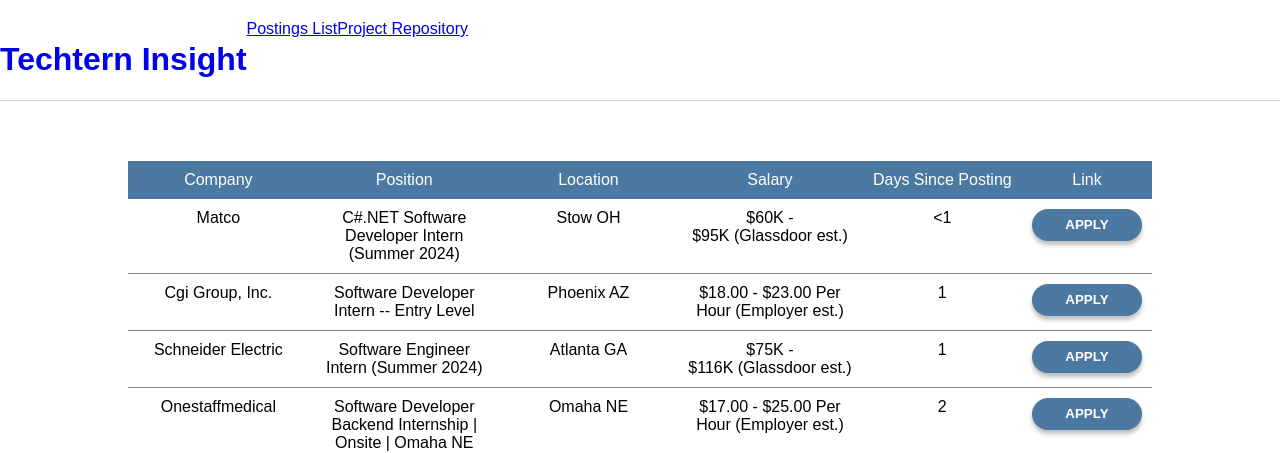
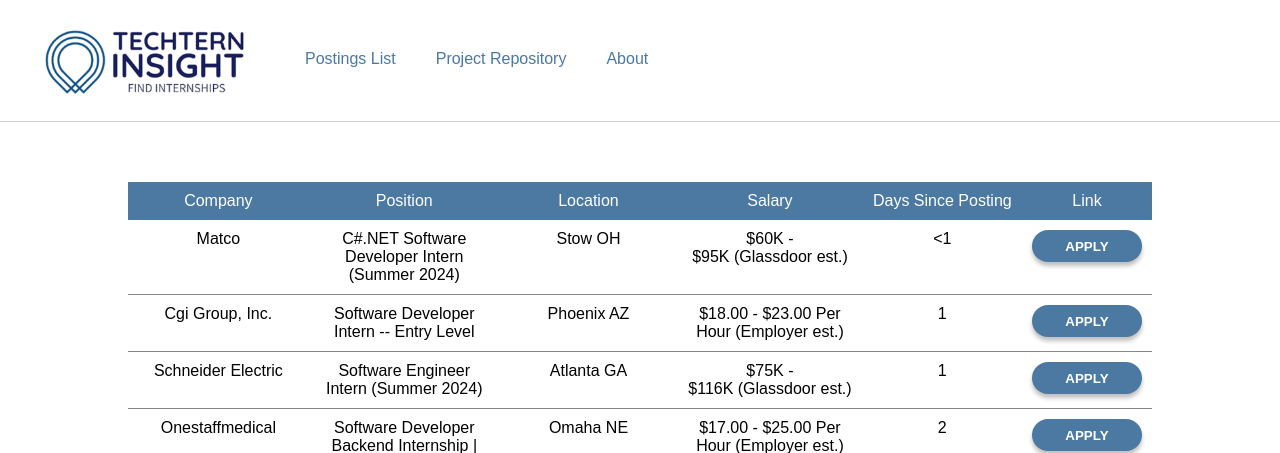
Before and after one commit to SushiApril/Techtern-insight, a Flask app: page /datasite in a window 1280 px wide. Shown: the top 453 px of the page. Run offline with Flask 3, Linux system fonts and the light colour scheme; data comes from the database, SQL or seed files in the repository.

Commit message:
Change navbar to include logo

```diff
--- a/web/templates/datasite.html
+++ b/web/templates/datasite.html
@@ -10,16 +10,21 @@
 <body>
 
     <div class="navbar">
-        <a href="/" style="text-decoration: none;">
-            <h1>
-                Techtern Insight
-            </h1>
+        <a href="/">
+            <img
+                src="{{url_for('static', filename='/images/Logo.png')}}"
+                class="logo"
+            />
         </a>
-        <a href="datasite" class="data">
+        <a href="datasite" class="navbtn">
             Postings List
         </a>
-        <a href="https://github.com/SushiApril/Techtern-insight" class="repolink" target="_blank">
+        <a href="https://github.com/SushiApril/Techtern-insight" class="navbtn" target="_blank">
             Project Repository
+        </a>
+
+        <a href="about" class="navbtn">
+            About
         </a>
 
     </div>
```
